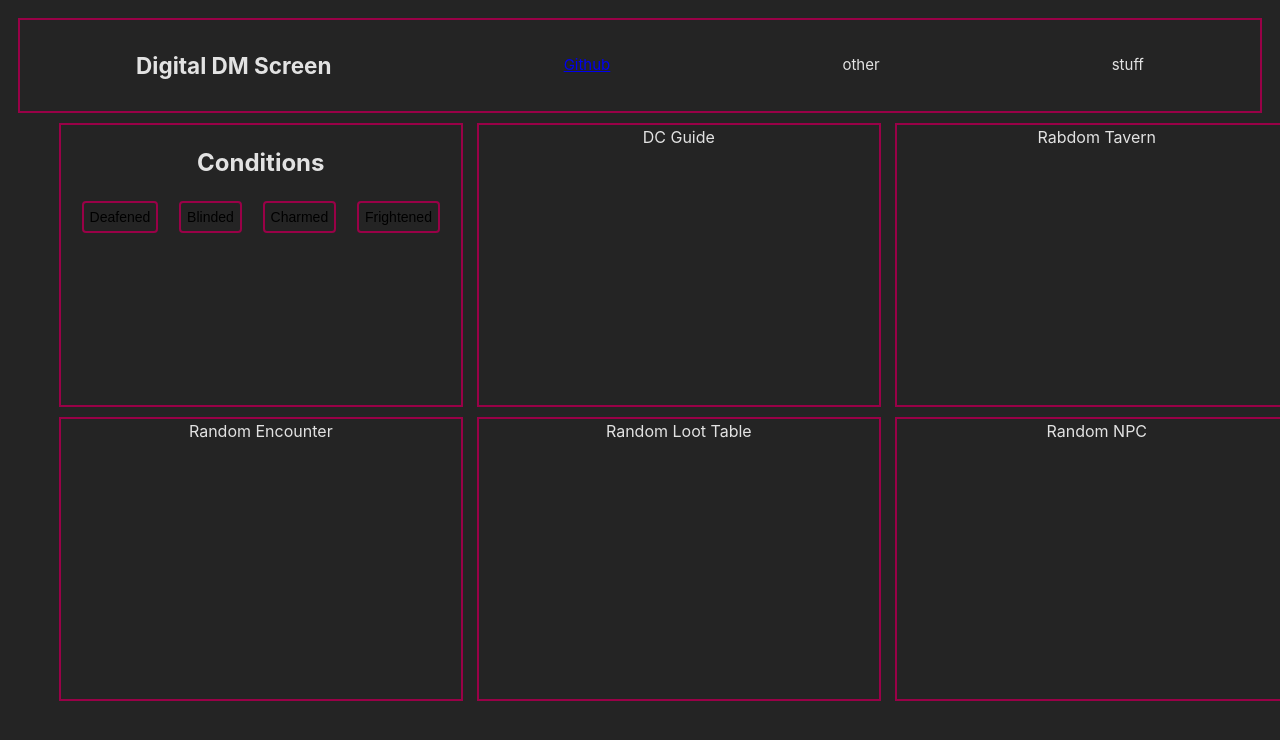
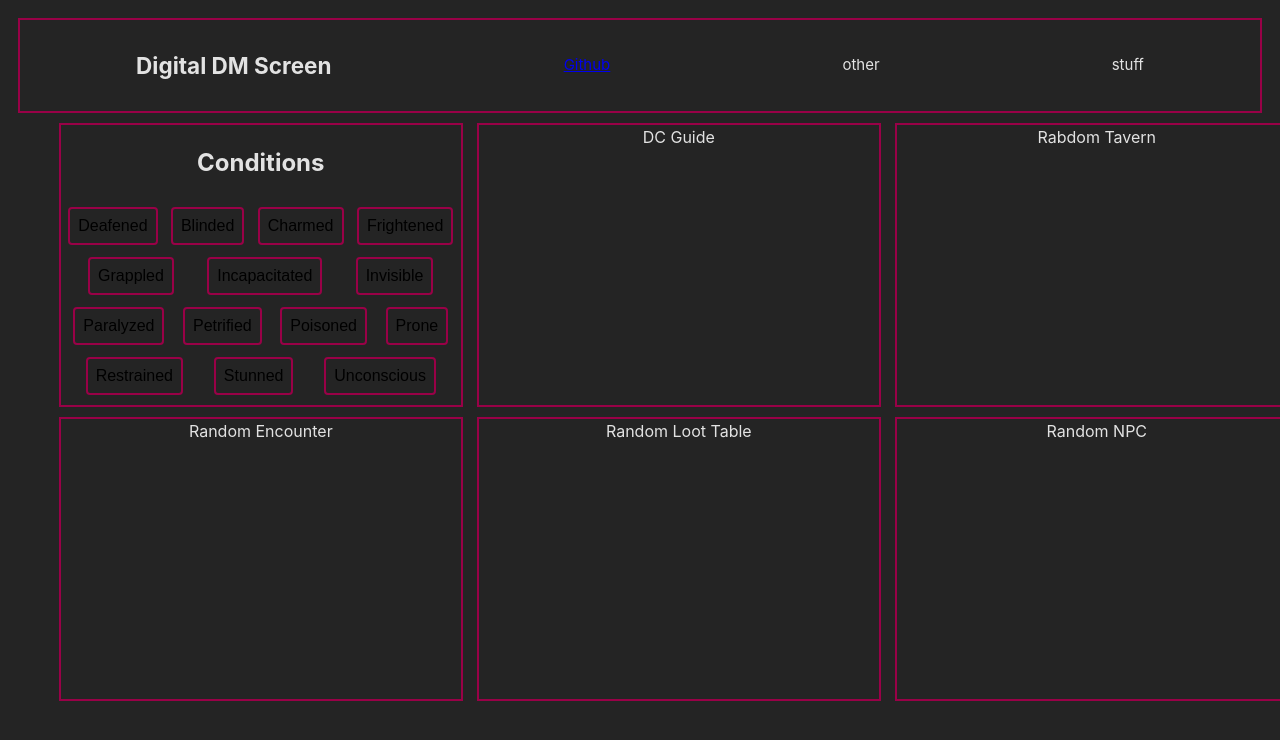
Before and after one commit to JohnnyG1234/DMScreenReact, a React (Vite) app in the folder DMScreenReactProject/: page / in a window 1280 px wide. Shown: the top 740 px of the page. Built offline with nearby package versions, Linux system fonts and the light colour scheme.

Commit message:
finishing up popUp/condions stuff

```diff
--- a/DMScreenReactProject/src/App.css
+++ b/DMScreenReactProject/src/App.css
@@ -107,15 +107,19 @@
     position: fixed;
 }
 
+
 .button
 {
     background-color: #242424;
     border: 2px solid #990147;
-    font-size: 14px;
-    padding: 6px;
+    font-size: 16px;
+    padding: 8px;
+    margin: 6px;
     border-radius: 4px;
     transition-duration: 0.4s;
+
 }
+
 
 .button:hover
 {
--- a/DMScreenReactProject/src/App.tsx
+++ b/DMScreenReactProject/src/App.tsx
@@ -2,6 +2,7 @@ import PageHeaderBox from "./PageHeaderBox";
 import Box from "./box";
 import PopUp from "./popUpText";
 import './App.css';
+import Conditions from "./conditions";
 
 
 
@@ -10,30 +11,7 @@ function App() {
     <>
     <div className="GridWrap">
         <PageHeaderBox/>
-        <div className="b square">
-          <h2> Conditions </h2>
-          <div className="conditionFlex">
-          <PopUp textContent="A deafened creature cannot hear and automatically fails any ability check that requires hearing."
-          buttonString="Deafened"
-          header="Deafened"
-          />
-          <PopUp textContent="A blinded creature cannot see and automatically fails any ability check that requires sight. Attack rolls against the creature have advantage, and the creatures attack rolls have disadvantage."
-          buttonString="Blinded"
-          header="Blinded"
-          />
-          <PopUp textContent="A charmed creature cannnot attack the charmer or target the charmer with harmful abilities or magical effects. The charmer has advantage on any ability check to interact socially with the creature."
-          buttonString="Charmed"
-          header="Charmed"
-          />
-          <PopUp textContent="A frightened creature has disadvantage on ability checks and attack rolls while the source of its fear is within line of sight. The creature can’t willingly move closer to the source of its fear."
-          buttonString="Frightened"
-          header="Frightened"
-          />
-          </div>
-
-        </div>
-
-
+        <Conditions/>
         <Box textContent="DC Guide" classString="c square"></Box>
         <Box textContent="Rabdom Tavern" classString="d square"></Box>
         <Box textContent="Random Encounter" classString="e square"></Box>
--- /dev/null
+++ b/DMScreenReactProject/src/conditions.tsx
@@ -0,0 +1,116 @@
+import { Children } from 'react';
+import './App.css';
+import PopUp from './popUpText';
+
+const deafenedDesc = "A deafened creature cannot hear and automatically fails any ability check that requires hearing.";
+const deafenedName = "Deafened";
+
+const blindedDesc = "A blinded creature cannot see and automatically fails any ability check that requires sight. Attack rolls against the creature have advantage, and the creatures attack rolls have disadvantage.";
+const blindedName = "Blinded";
+
+const charmedDesc = "A charmed creature cannnot attack the charmer or target the charmer with harmful abilities or magical effects. The charmer has advantage on any ability check to interact socially with the creature.";
+const charmedName = "Charmed";
+
+const frightenedDesc = "A frightened creature has disadvantage on ability checks and attack rolls while the source of its fear is within line of sight. The creature cannot willingly move closer to the source of its fear.";
+const frightenedName = "Frightened";
+
+const grappledDesc = "A grappled creatures speed becomes 0, and it cannot benefit from any bonus to its speed. The condition ends if the grappler is incapacitated (see the condition). The condition also ends if an effect removes the grappled creature from the reach of the grappler or grappling effect, such as when a creature is hurled away by the thunderwave spell.";
+const grappledName = "Grappled";
+
+const incapacitatedDesc = "An incapacitated creature cannot take actions or reactions.";
+const incapacitatedName = "Incapacitated";
+
+const invisibleDesc = "An invisible creature is impossible to see without the aid of magic or a special sense. For the purpose of hiding, the creature is heavily obscured. The creatures location can be detected by any noise it makes or any tracks it leaves. Attack rolls against the creature have disadvantage, and the creatures attack rolls have advantage.";
+const invisibleName = "Invisible";
+
+const paralyzedDesc =  "A paralyzed creature is incapacitated (see the condition) and cannot move or speak. The creature automatically fails Strength and Dexterity saving throws. Attack rolls against the creature have advantage. Any attack that hits the creature is a critical hit if the attacker is within 5 feet of the creature.";
+const paralyzedName= "Paralyzed";
+
+const petrifiedDesc = "A petrified creature is transformed, along with any nonmagical object it is wearing or carrying, into a solid inanimate substance (usually stone). Its weight increases by a factor of ten, and it ceases aging. The creature is incapacitated (see the condition), cannot move or speak, and is unaware of its surroundings. Attack rolls against the creature have advantage. The creature automatically fails Strength and Dexterity saving throws. The creature has resistance to all damage The creature is immune to poison and disease, although a poison or disease already in its system is suspended, not neutralized.";
+const petrifiedName = "Petrified";
+
+const poisonedDesc = "A poisoned creature has disadvantage on attack rolls and ability checks.";
+const poisonedName = "Poisoned";
+
+const proneDesc = "A prone creatures only movement option is to crawl, unless it stands up and thereby ends the condition. The creature has disadvantage on attack rolls. An attack roll against the creature has advantage if the attacker is within 5 feet of the creature. Otherwise, the attack roll has disadvantage.";
+const proneName = "Prone";
+
+const restrainedDesc = "A restrained creatures speed becomes 0, and it cannot benefit from any bonus to its speed. Attack rolls against the creature have advantage, and the creatures attack rolls have disadvantage. The creature has disadvantage on Dexterity saving throws.";
+const restrainedName = "Restrained";
+
+const stunnedDesc = "A stunned creature is incapacitated (see the condition), cannot move, and can speak only falteringly. The creature automatically fails Strength and Dexterity saving throws. Attack rolls against the creature have advantage.";
+const stunnedName = "Stunned";
+
+const unconsciousDesc = "An unconscious creature is incapacitated (see the condition), cannot move or speak, and is unaware of its surroundings. The creature drops whatever its holding and falls prone. The creature automatically fails Strength and Dexterity saving throws. Attack rolls against the creature have advantage. Any attack that hits the creature is a critical hit if the attacker is within 5 feet of the creature.";
+const unconsciousName = "Unconscious";
+
+
+function Conditions(){
+    return (
+        <>
+        <div className="b square">
+          <h2> Conditions </h2>
+          <div className="conditionFlex">
+          <PopUp textContent={deafenedDesc}
+          buttonString={deafenedName}
+          header={deafenedName}
+          />
+          <PopUp textContent={blindedDesc}
+          buttonString={blindedName}
+          header={blindedName}
+          />
+          <PopUp textContent={charmedDesc}
+          buttonString={charmedName}
+          header={charmedName}
+          />
+          <PopUp textContent={frightenedDesc}
+          buttonString={frightenedName}
+          header={frightenedName}
+          />
+          <PopUp textContent={grappledDesc}
+          buttonString={grappledName}
+          header={grappledName}
+          />
+          <PopUp textContent={incapacitatedDesc}
+          buttonString={incapacitatedName}
+          header={incapacitatedName}
+          />
+          <PopUp textContent={invisibleDesc}
+          buttonString={invisibleName}
+          header={invisibleName}
+          />
+          <PopUp textContent={paralyzedDesc}
+          buttonString={paralyzedName}
+          header={paralyzedName}
+          />
+          <PopUp textContent={petrifiedDesc}
+          buttonString={petrifiedName}
+          header={petrifiedName}
+          />
+          <PopUp textContent={poisonedDesc}
+          buttonString={poisonedName}
+          header={poisonedName}
+          />
+          <PopUp textContent={proneDesc}
+          buttonString={proneName}
+          header={proneName}
+          />
+          <PopUp textContent={restrainedDesc}
+          buttonString={restrainedName}
+          header={restrainedName}
+          />
+          <PopUp textContent={stunnedDesc}
+          buttonString={stunnedName}
+          header={stunnedName}
+          />
+          <PopUp textContent={unconsciousDesc}
+          buttonString={unconsciousName}
+          header={unconsciousName}
+          />
+          </div>
+        </div>
+        </>
+    );
+}
+
+export default Conditions;
```
Also changed, not shown: 2 other files (tests, documents, lock files or other folders).
